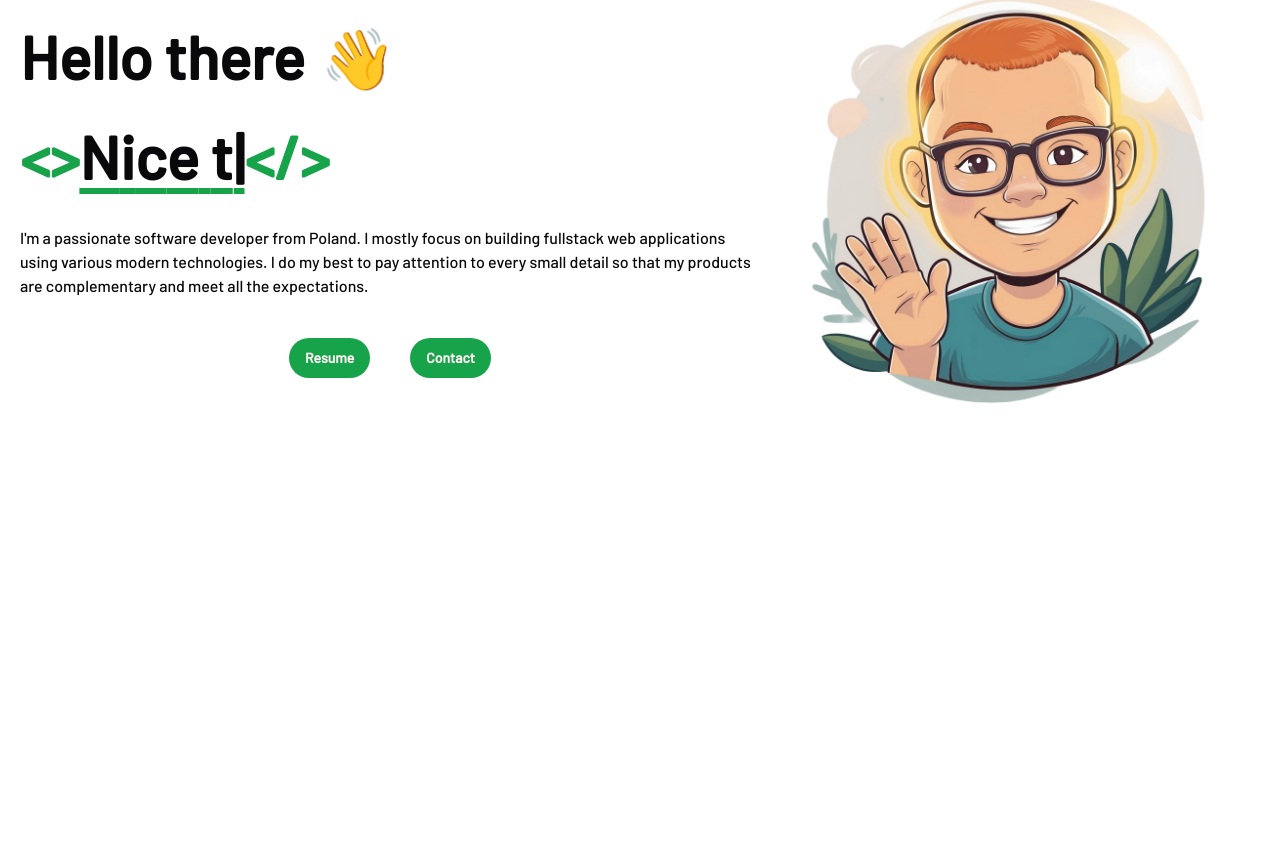
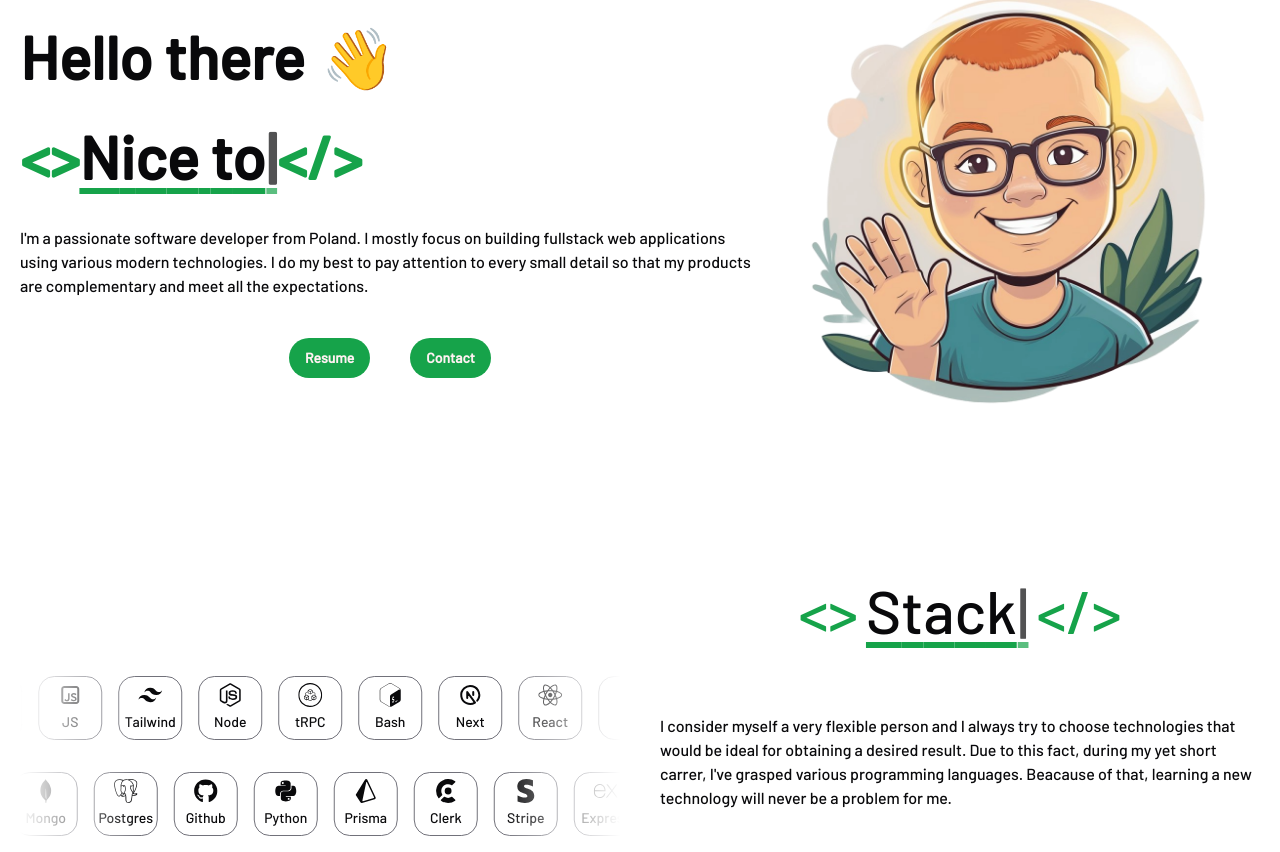
Before and after one commit to WhiteWolfWCY/portfolio_v2, a Next.js app: page / in a window 1280 px wide. Shown: the part 160-1012 px from the top of the page. Before the commit the page ends 800 px from the top, so only its background shows below. Built offline with nearby package versions, Linux system fonts and the light colour scheme.

Commit message:
Skills section

```diff
--- a/app/page.tsx
+++ b/app/page.tsx
@@ -1,5 +1,6 @@
 import Hero from "@/components/Hero";
 import Navbar from "@/components/Navbar";
+import Skills from "@/components/Skills";
 import Image from "next/image";
 
 export default function Home() {
@@ -8,6 +9,7 @@ export default function Home() {
       <div className="max-w-7xl mx-auto px-5 overflow-hidden">
         <Navbar />
         <Hero />
+        <Skills />
       </div>
     </div>
   );
--- a/components/Hero.tsx
+++ b/components/Hero.tsx
@@ -19,7 +19,7 @@ import {
 } from "@/components/ui/form";
 import { Input } from "./ui/input";
 import { Textarea } from "@/components/ui/textarea";
-import TypeWriter from "./type-writer";
+import TypeWriter from "@/components/ui/type-writer";
 import { useState } from "react";
 import { useToast } from "./ui/use-toast";
 import { z } from "zod";
@@ -39,6 +39,8 @@ const FormSchema = z.object({
     .max(12, { message: "Provide a valid number format" }),
   message: z.string().min(1),
 });
+
+const strings = ["I'm Mateusz", "Nice to meet you!", "Have a good day!"];
 
 export default function Hero() {
   const { toast } = useToast();
@@ -105,7 +107,7 @@ export default function Hero() {
           <span className="animate-wave">👋</span>
         </h1>
         <h1 className="text-4xl lg:text-6xl text-center justify-center lg:justify-normal lg:text-left font-bold flex">
-          <TypeWriter />
+          <TypeWriter strings={strings} />
         </h1>
 
         <p>
@@ -220,7 +222,7 @@ export default function Hero() {
                     />
                     <Button
                       type="submit"
-                      className="text-foreground rounded-full w-full mt-24"
+                      className="text-foreground rounded-full font-semibold w-full mt-24"
                       disabled={loading}
                     >
                       Send
--- /dev/null
+++ b/components/Skills.tsx
@@ -0,0 +1,127 @@
+"use client";
+
+import {
+  FaReact,
+  FaNodeJs,
+  FaGithub,
+  FaPython,
+  FaStripeS,
+} from "react-icons/fa";
+import { TbBrandNextjs, TbBrandTypescript } from "react-icons/tb";
+import {
+  SiTailwindcss,
+  SiExpress,
+  SiMongodb,
+  SiPostgresql,
+  SiPrisma,
+  SiClerk,
+  SiTrpc,
+  SiGnubash,
+} from "react-icons/si";
+import { RiJavascriptLine } from "react-icons/ri";
+import { InfiniteMovingCards } from "./ui/infinite-moving-cards";
+import TypeWriter from "./ui/type-writer";
+
+const skillsRight = [
+  {
+    icon: TbBrandNextjs,
+    name: "Next",
+  },
+  {
+    icon: FaReact,
+    name: "React",
+  },
+  {
+    icon: TbBrandTypescript,
+    name: "TS",
+  },
+  {
+    icon: RiJavascriptLine,
+    name: "JS",
+  },
+  {
+    icon: SiTailwindcss,
+    name: "Tailwind",
+  },
+  {
+    icon: FaNodeJs,
+    name: "Node",
+  },
+  {
+    icon: SiTrpc,
+    name: "tRPC",
+  },
+  {
+    icon: SiGnubash,
+    name: "Bash",
+  },
+];
+const skillsLeft = [
+  {
+    icon: SiExpress,
+    name: "Express",
+  },
+  {
+    icon: SiMongodb,
+    name: "Mongo",
+  },
+  {
+    icon: SiPostgresql,
+    name: "Postgres",
+  },
+  {
+    icon: FaGithub,
+    name: "Github",
+  },
+  {
+    icon: FaPython,
+    name: "Python",
+  },
+  {
+    icon: SiPrisma,
+    name: "Prisma",
+  },
+  {
+    icon: SiClerk,
+    name: "Clerk",
+  },
+  {
+    icon: FaStripeS,
+    name: "Stripe",
+  },
+];
+
+const strings = ["Skills", "Stack", "Technologies"];
+
+export default function Skills() {
+  return (
+    <div className="mt-32">
+      <div className="grid grid-cols-1 lg:grid-cols-2 gap-10">
+        <div className="col-span-1 pt-0 lg:pt-20 order-last lg:order-first">
+          <InfiniteMovingCards
+            items={skillsRight}
+            direction="right"
+            speed="fast"
+          />
+          <InfiniteMovingCards
+            items={skillsLeft}
+            direction="left"
+            speed="fast"
+          />
+        </div>
+        <div className="flex flex-col gap-8">
+          <div className="flex flex-row text-4xl lg:text-6xl gap-2 justify-center col-span-1">
+            <TypeWriter strings={strings} />
+          </div>
+          <p className="my-auto">
+            I consider myself a very flexible person and I always try to choose
+            technologies that would be ideal for obtaining a desired result. Due
+            to this fact, during my yet short carrer, I've grasped various
+            programming languages. Beacause of that, learning a new technology
+            will never be a problem for me.
+          </p>
+        </div>
+      </div>
+    </div>
+  );
+}
--- /dev/null
+++ b/components/ui/infinite-moving-cards.tsx
@@ -0,0 +1,103 @@
+"use client";
+
+import { cn } from "@/lib/utils";
+import React, { useEffect, useState } from "react";
+import { IconType } from "react-icons/lib";
+
+export const InfiniteMovingCards = ({
+  items,
+  direction = "left",
+  speed = "fast",
+  pauseOnHover = true,
+  className,
+}: {
+  items: {
+    icon: IconType;
+    name: string;
+  }[];
+  direction?: "left" | "right";
+  speed?: "fast" | "normal" | "slow";
+  pauseOnHover?: boolean;
+  className?: string;
+}) => {
+  const containerRef = React.useRef<HTMLDivElement>(null);
+  const scrollerRef = React.useRef<HTMLUListElement>(null);
+
+  useEffect(() => {
+    addAnimation();
+  }, []);
+  const [start, setStart] = useState(false);
+  function addAnimation() {
+    if (containerRef.current && scrollerRef.current) {
+      const scrollerContent = Array.from(scrollerRef.current.children);
+
+      scrollerContent.forEach((item) => {
+        const duplicatedItem = item.cloneNode(true);
+        if (scrollerRef.current) {
+          scrollerRef.current.appendChild(duplicatedItem);
+        }
+      });
+
+      getDirection();
+      getSpeed();
+      setStart(true);
+    }
+  }
+  const getDirection = () => {
+    if (containerRef.current) {
+      if (direction === "left") {
+        containerRef.current.style.setProperty(
+          "--animation-direction",
+          "forwards"
+        );
+      } else {
+        containerRef.current.style.setProperty(
+          "--animation-direction",
+          "reverse"
+        );
+      }
+    }
+  };
+  const getSpeed = () => {
+    if (containerRef.current) {
+      if (speed === "fast") {
+        containerRef.current.style.setProperty("--animation-duration", "20s");
+      } else if (speed === "normal") {
+        containerRef.current.style.setProperty("--animation-duration", "40s");
+      } else {
+        containerRef.current.style.setProperty("--animation-duration", "80s");
+      }
+    }
+  };
+  return (
+    <div
+      ref={containerRef}
+      className={cn(
+        "scroller relative z-20 overflow-hidden  [mask-image:linear-gradient(to_right,transparent,white_20%,white_80%,transparent)]",
+        className
+      )}
+    >
+      <ul
+        ref={scrollerRef}
+        className={cn(
+          "flex shrink-0 gap-4 py-4",
+          start && "animate-scroll "
+        )}
+      >
+        {items.map((item, idx) => (
+          <li
+            className="h-16 w-16 flex items-center justify-center rounded-2xl border flex-shrink-0 border-zinc-500"
+            key={item.name}
+          >
+                <span className="flex flex-col gap-1 text-center items-center justify-center">
+                <item.icon className="w-6 h-6" />
+                  <span className=" text-sm leading-[1.6] text-foreground font-normal">
+                    {item.name}
+                  </span>
+                </span>
+          </li>
+        ))}
+      </ul>
+    </div>
+  );
+};
--- a/components/type-writer.tsx
+++ b/components/ui/type-writer.tsx
@@ -2,14 +2,18 @@
 
 import TypewriterComponent from "typewriter-effect";
 
-const TypeWriter = () => {
+interface TypeWriterInterface{
+  strings: string[]
+}
+
+const TypeWriter = ({strings}: TypeWriterInterface) => {
   return (
     <>
       <span className="text-primary">{"<>"}</span>
       <span className="underline underline-offset-8 decoration-primary">
         <TypewriterComponent
           options={{
-            strings: ["I'm Mateusz", "Nice to meet you!", "Have a good day!"],
+            strings: strings,
             autoStart: true,
             loop: true,
           }}
--- a/tailwind.config.ts
+++ b/tailwind.config.ts
@@ -1,4 +1,9 @@
 import type { Config } from "tailwindcss";
+
+const colors = require("tailwindcss/colors");
+const {
+  default: flattenColorPalette,
+} = require("tailwindcss/lib/util/flattenColorPalette");
 
 const config = {
   darkMode: ["class"],
@@ -77,15 +82,32 @@ const config = {
           "70%": { transform: "rotate(0.0deg)" },
           "100%": { transform: "rotate(0.0deg)" },
         },
+        "scroll": {
+          to: {
+            transform: "translate(calc(-50% - 0.5rem))",
+          },
+        },
       },
       animation: {
         "accordion-down": "accordion-down 0.2s ease-out",
         "accordion-up": "accordion-up 0.2s ease-out",
         "wave": "wave 1.5s infinite",
+        "scroll": "scroll var(--animation-duration, 40s) var(--animation-direction, forwards) linear infinite",
       },
     },
   },
-  plugins: [require("tailwindcss-animate")],
+  plugins: [require("tailwindcss-animate"), addVariablesForColors],
 } satisfies Config;
 
+function addVariablesForColors({ addBase, theme }: any) {
+  let allColors = flattenColorPalette(theme("colors"));
+  let newVars = Object.fromEntries(
+    Object.entries(allColors).map(([key, val]) => [`--${key}`, val])
+  );
+
+  addBase({
+    ":root": newVars,
+  });
+}
+
 export default config;
```
